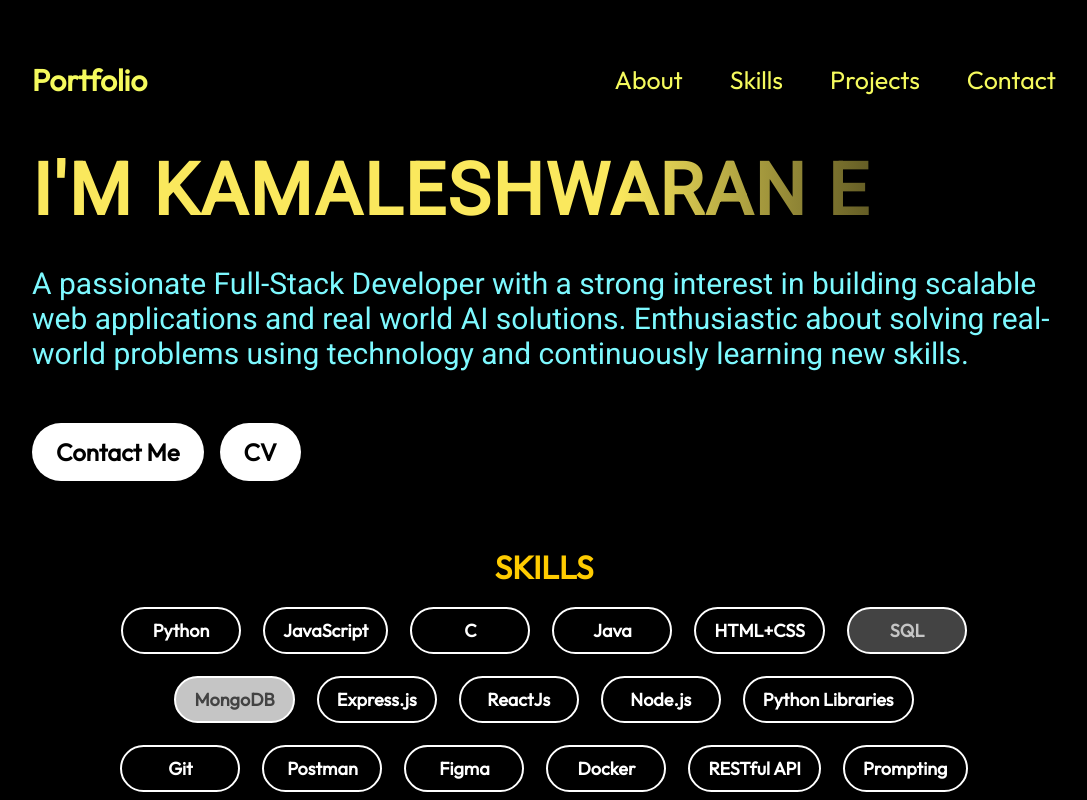
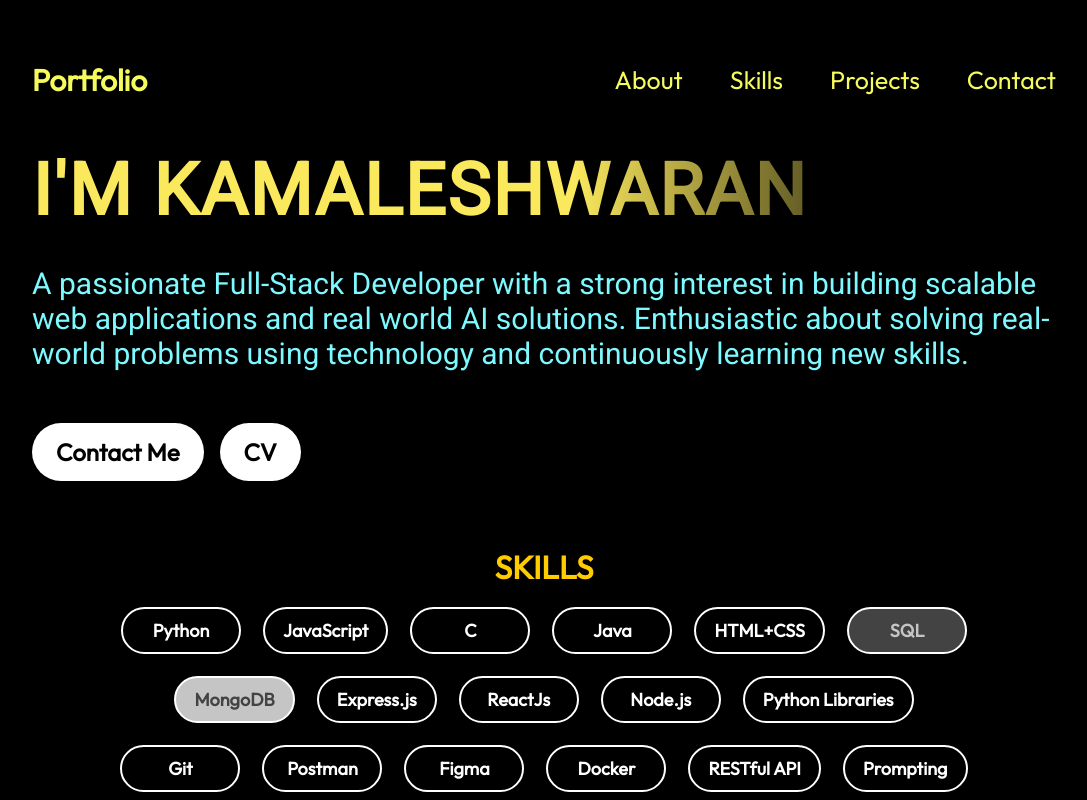
Before and after one commit to Kamal-san/Kamaleshwaran, a React (Vite) app: page / in a window 1280 px wide. Shown: the top 800 px of the page, without its empty margins (96-1183 px from the left). Built offline with nearby package versions, Linux system fonts and the light colour scheme.

Commit message:
Updated resumelink

```diff
--- a/src/components/Hero/Hero.jsx
+++ b/src/components/Hero/Hero.jsx
@@ -2,7 +2,7 @@ import { useState, useEffect } from "react";
 import styles from "./Hero.module.css";
 
 export const Hero = () => {
-  const name = "Kamaleshwaran E";
+  const name = "Kamaleshwaran";
   const [typedName, setTypedName] = useState("");
   const [index, setIndex] = useState(0);
 
```
